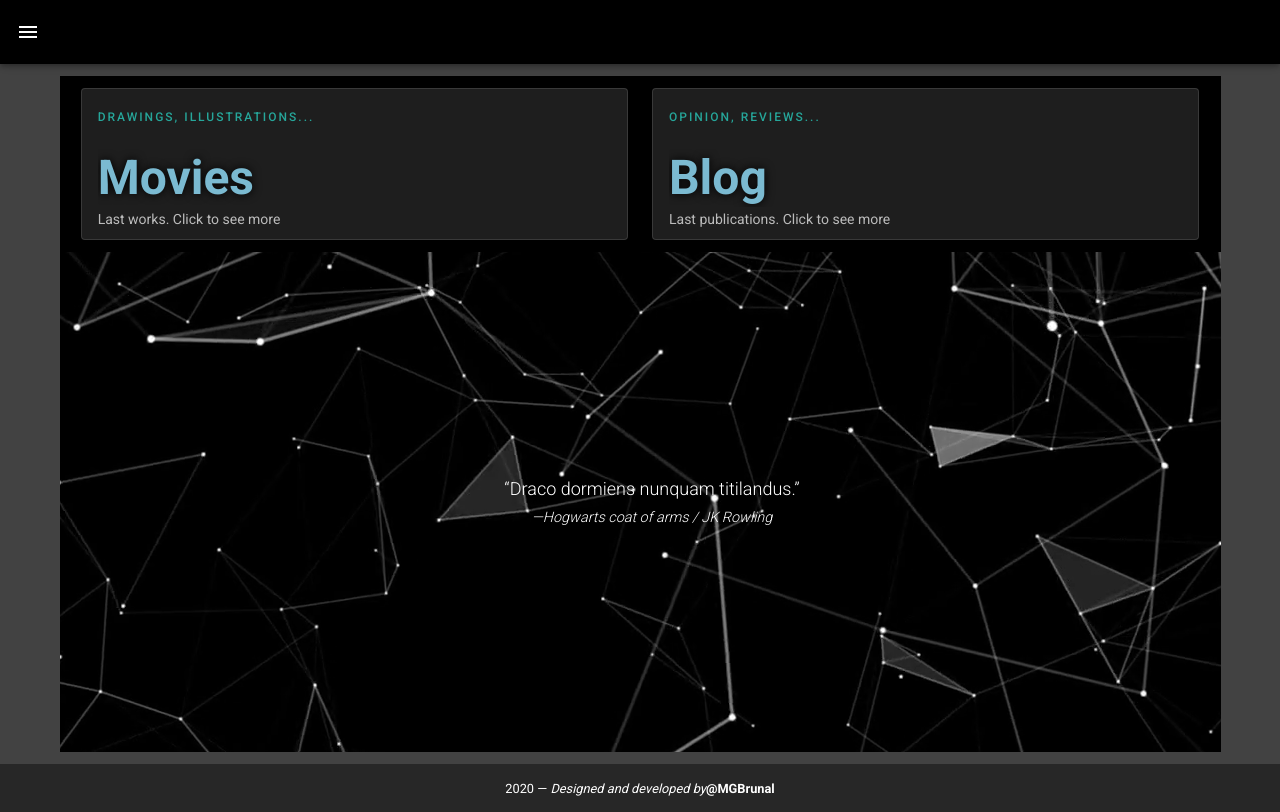
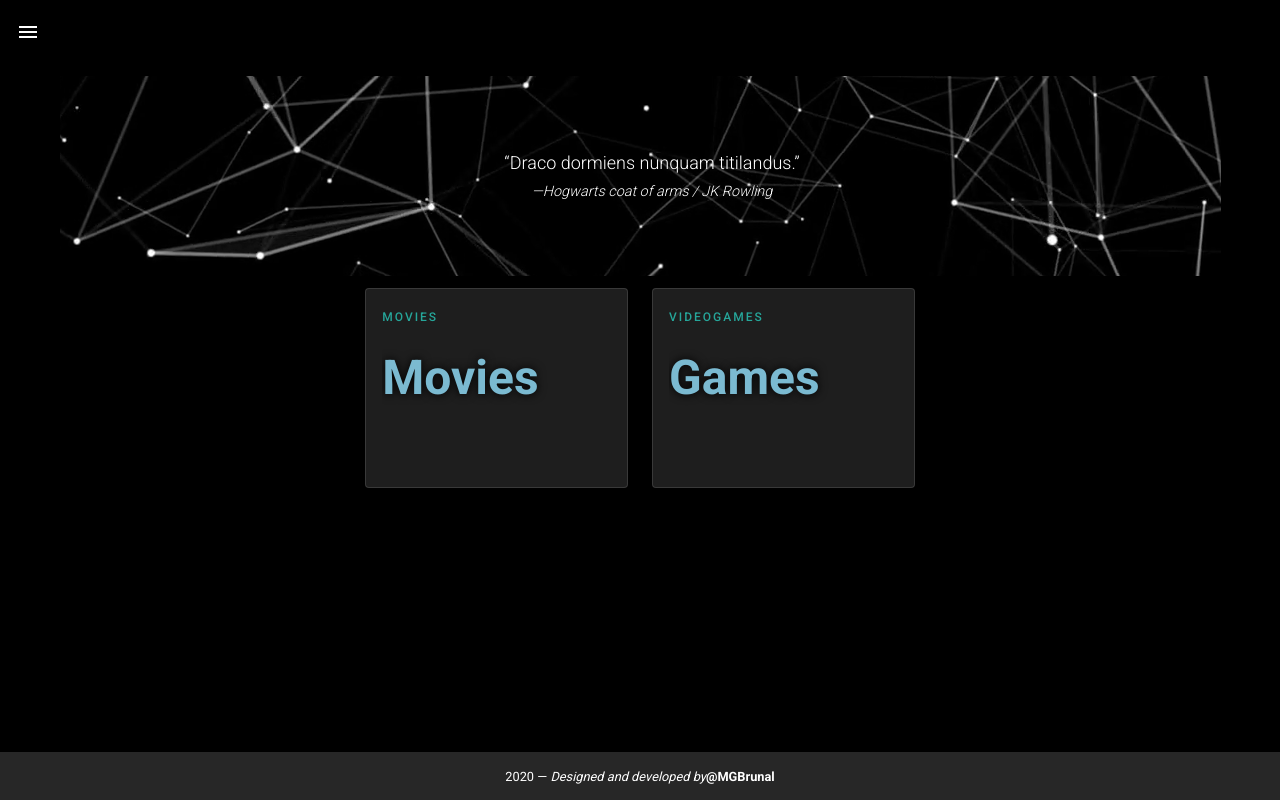
Before and after one commit to maugarbru/hcc-front, a Nuxt app: page / in a window 1280 px wide. Built offline with nearby package versions, Linux system fonts and the light colour scheme.

Commit message:
Better layout distribution

```diff
--- a/layouts/default.vue
+++ b/layouts/default.vue
@@ -11,9 +11,7 @@
       <v-spacer />
     </v-app-bar>
 
-    <v-main class="grey darken-3">
-      <v-container><nuxt /></v-container>
-    </v-main>
+    <v-main class="black"><nuxt /> </v-main>
 
     <v-footer padless>
       <v-col class="text-center" cols="12">
--- a/pages/index.vue
+++ b/pages/index.vue
@@ -1,5 +1,20 @@
 <template>
-  <div>
+  <v-container>
+    <v-layout justify-center align-center>
+      <v-flex xs12>
+        <v-parallax
+          dark
+          :src="require('~/assets/img/background.png')"
+          height="200"
+        >
+          <v-row align="center" justify="center">
+            <v-col class="text-center" cols="12">
+              <inspire />
+            </v-col>
+          </v-row>
+        </v-parallax>
+      </v-flex>
+    </v-layout>
     <v-layout justify-center align-center class="black">
       <v-item-group>
         <v-container>
@@ -8,11 +23,11 @@
               v-for="(item, index) in items"
               :key="index"
               cols="12"
-              md="6"
+              md="4"
               lg="6"
             >
               <v-item>
-                <v-card class="mx-auto" outlined :to="item.to">
+                <v-card class="mx-auto" outlined :to="item.to" height="200">
                   <v-list-item three-line>
                     <v-list-item-content>
                       <div class="overline mb-4 info--text">
@@ -24,9 +39,6 @@
                       >
                         <h1>{{ item.title }}</h1>
                       </v-list-item-title>
-                      <v-list-item-subtitle>{{
-                        item.subtitle
-                      }}</v-list-item-subtitle>
                     </v-list-item-content>
                   </v-list-item>
                 </v-card>
@@ -36,21 +48,7 @@
         </v-container>
       </v-item-group>
     </v-layout>
-    <v-layout justify-center align-center>
-      <v-flex xs12>
-        <v-parallax
-          dark
-          :src="require('~/assets/img/background.png')"
-        >
-          <v-row align="center" justify="center">
-            <v-col class="text-center" cols="12">
-              <inspire />
-            </v-col>
-          </v-row>
-        </v-parallax>
-      </v-flex>
-    </v-layout>
-  </div>
+  </v-container>
 </template>
 
 <script>
@@ -68,14 +66,12 @@ export default {
       items: [
         {
           title: 'Movies',
-          description: 'Drawings, illustrations...',
-          subtitle: 'Last works. Click to see more',
+          description: 'Movies',
           to: '/art',
         },
         {
-          title: 'Blog',
-          description: 'Opinion, reviews...',
-          subtitle: 'Last publications. Click to see more',
+          title: 'Games',
+          description: 'Videogames',
           to: '/blog',
         },
       ],
```
